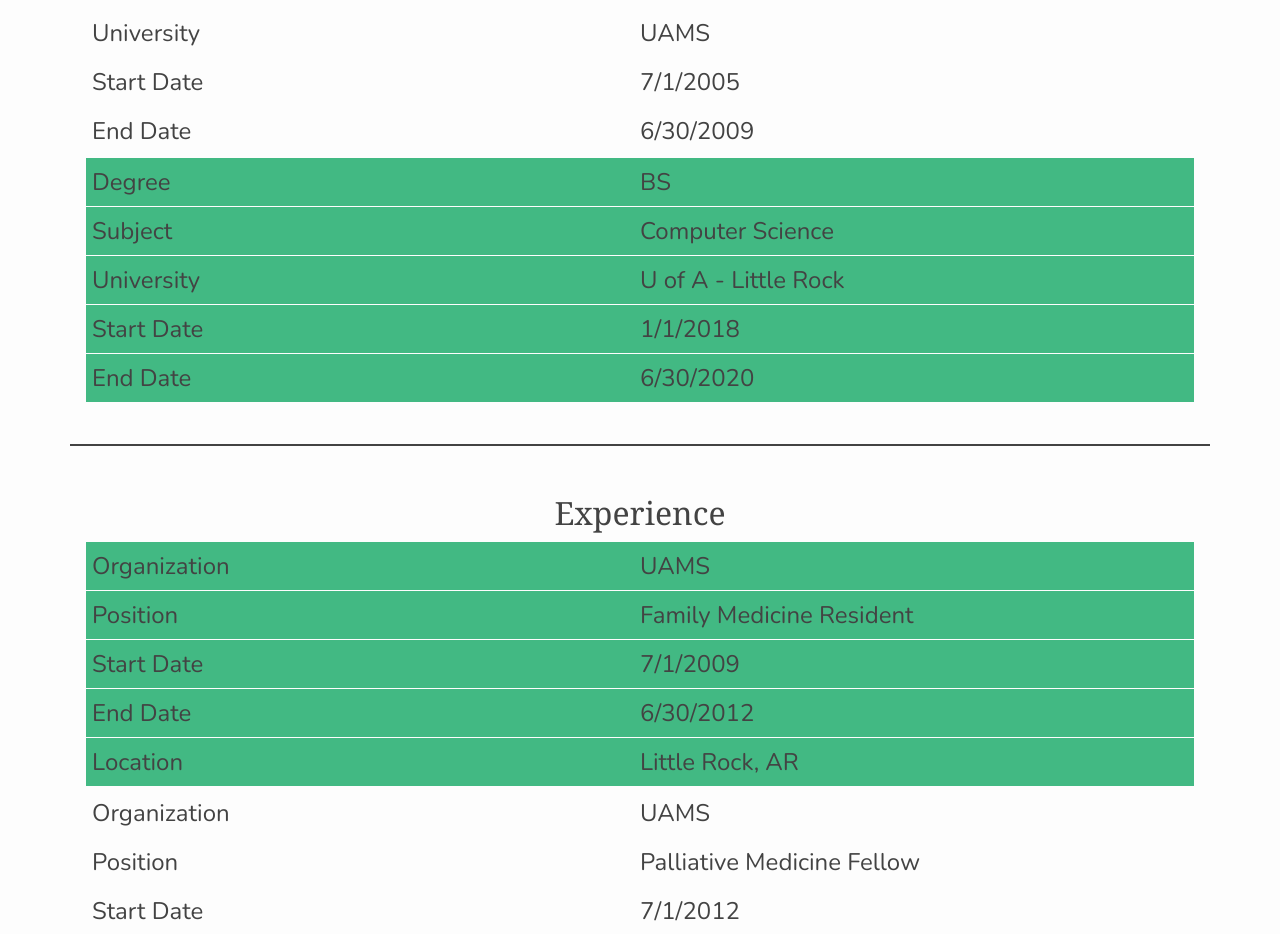
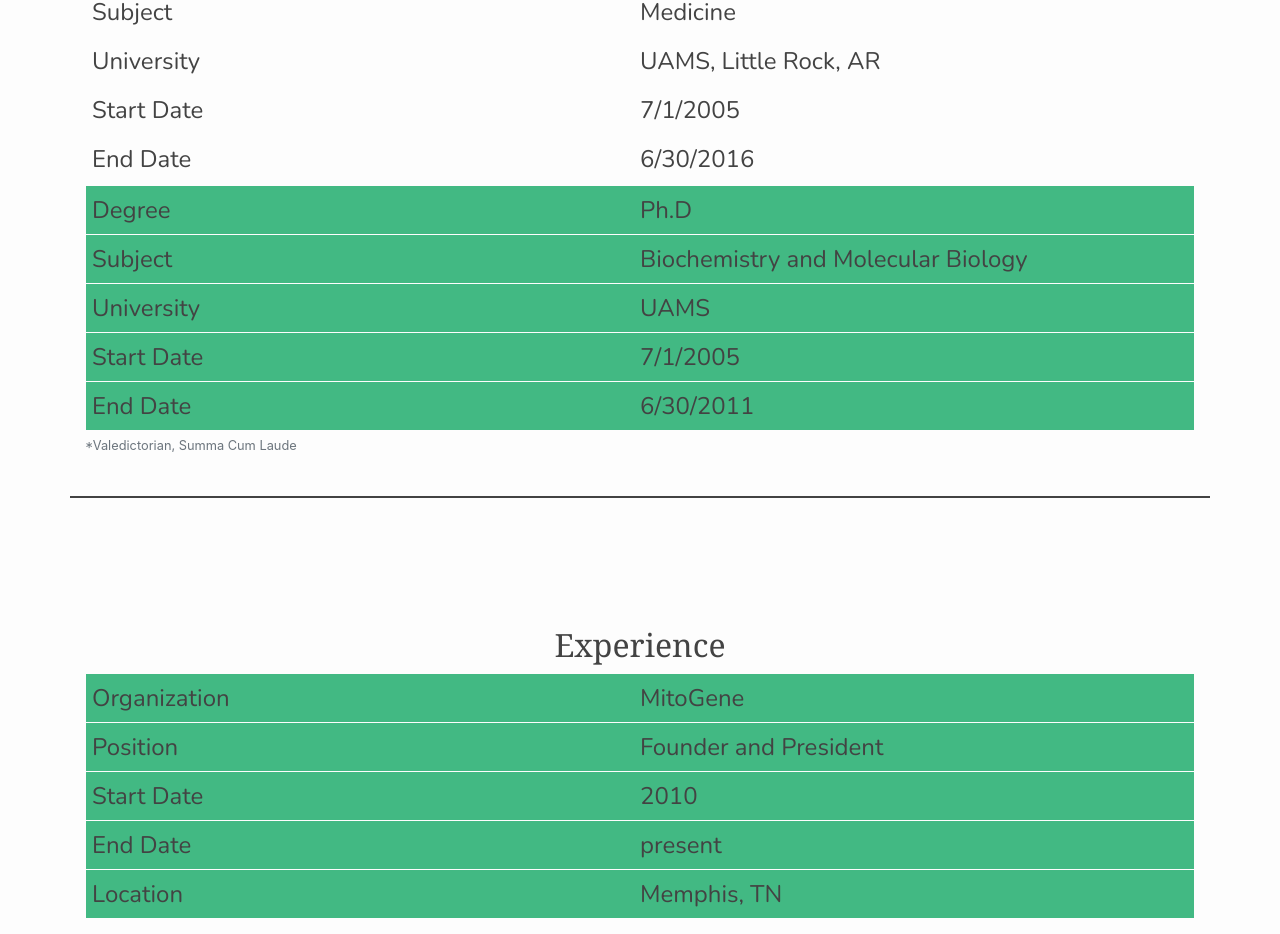
Before and after one commit to C-Smith-UALR/codycookcv, a Vue app: page / in a window 1280 px wide. Shown: the part 1718-2652 px from the top of the page. Built offline with nearby package versions, Linux system fonts and the light colour scheme; a web font is replaced by a local one.

Commit message:
added accordion/publications component

```diff
--- a/src/components/education.vue
+++ b/src/components/education.vue
@@ -1,5 +1,5 @@
 <template>
-    <section id="education">
+    <section id="education" class="mt-5">
         <div class="container clarkBorderBottom">
             <h2>Education</h2>
 
@@ -15,29 +15,33 @@
                 </thead>
                 <tbody>
                 <tr class="clarkNotHead">
-                    <td>BS</td>
-                    <td>Biochemistry</td>
-                    <td>U of A - Fayetteville</td>
+                    <td>BS*</td>
+                    <td>Biology</td>
+                    <td>UCA, Conway, AR</td>
                     <td>7/1/2001</td>
                     <td>6/30/2005</td>
                 </tr>
                 <tr class="clarkNotHead">
                     <td>MD</td>
                     <td>Medicine</td>
+                    <td>UAMS, Little Rock, AR</td>
+                    <td>7/1/2005</td>
+                    <td>6/30/2016</td>
+                </tr>
+                <tr class="clarkNotHead">
+                    <td>Ph.D</td>
+                    <td>Biochemistry and Molecular Biology</td>
                     <td>UAMS</td>
                     <td>7/1/2005</td>
-                    <td>6/30/2009</td>
+                    <td>6/30/2011</td>
                 </tr>
-                <tr class="clarkNotHead">
-                    <td>BS</td>
-                    <td>Computer Science</td>
-                    <td>U of A - Little Rock</td>
-                    <td>1/1/2018</td>
-                    <td>6/30/2020</td>
-                </tr>
+
 
                 </tbody>
             </table>
+            <small class="text-muted">
+                *Valedictorian, Summa Cum Laude
+            </small>
         </div>
 
     </section>
--- a/src/components/experience.vue
+++ b/src/components/experience.vue
@@ -15,39 +15,32 @@
                 </thead>
                 <tbody>
                 <tr class="clarkNotHead">
-                    <td>UAMS</td>
-                    <td>Family Medicine Resident</td>
-                    <td>7/1/2009</td>
-                    <td>6/30/2012</td>
-                    <td>Little Rock, AR</td>
+                    <td>MitoGene</td>
+                    <td>Founder and President</td>
+                    <td>2010</td>
+                    <td>present</td>
+                    <td>Memphis, TN</td>
                 </tr>
                 <tr class="clarkNotHead">
-                    <td>UAMS</td>
-                    <td>Palliative Medicine Fellow</td>
-                    <td>7/1/2012</td>
-                    <td>6/30/2013</td>
-                    <td>Little Rock, AR</td>
+                    <td>MitoGene</td>
+                    <td>Chief Medical Scientist</td>
+                    <td>2010</td>
+                    <td>present</td>
+                    <td>Memphis, TN</td>
                 </tr>
                 <tr class="clarkNotHead">
-                    <td>Arkansas Hospice</td>
-                    <td>Medical Director</td>
-                    <td>7/1/2013</td>
-                    <td>4/15/2016</td>
-                    <td>Little Rock, AR</td>
+                    <td>HTWO Beverage Company</td>
+                    <td>Founder and President</td>
+                    <td>2013</td>
+                    <td>present</td>
+                    <td>Memphis, TN</td>
                 </tr>
                 <tr class="clarkNotHead">
-                    <td>UAMS</td>
-                    <td>Assistant Professor</td>
-                    <td>4/16/16</td>
-                    <td>10/31/2017</td>
-                    <td>Little Rock, AR</td>
-                </tr>
-                <tr class="clarkNotHead">
-                    <td>Arkansas Hospice</td>
-                    <td>Medical Director</td>
-                    <td>1/1/2018</td>
-                    <td>7/31/2020</td>
-                    <td>Little Rock, AR</td>
+                    <td>HTWO Beverage Company</td>
+                    <td>Chief Medical Scientist</td>
+                    <td>2013</td>
+                    <td>present</td>
+                    <td>Memphis, TN</td>
                 </tr>
 
                 </tbody>
@@ -116,7 +109,9 @@
             white-space: nowrap;
         }
 
-
+        #experience {
+            padding-top: 60px;
+        }
 
 
         td:nth-of-type(1):before { content: "Organization"; }
--- a/src/components/navbar.vue
+++ b/src/components/navbar.vue
@@ -11,10 +11,10 @@
                 <b-navbar-toggle target="nav-collapse"></b-navbar-toggle>
                 <b-collapse id="nav-collapse" is-nav>
                     <b-navbar-nav class="ml-auto">
-                        <b-nav-item to="/">home</b-nav-item>
+                        <b-nav-item href="#top">home</b-nav-item>
                         <b-nav-item href="#education">education</b-nav-item>
                         <b-nav-item href="#experience">experience</b-nav-item>
-
+                        <b-nav-item href="#publications">publications</b-nav-item>
                     </b-navbar-nav>
 
 
--- /dev/null
+++ b/src/components/publications.vue
@@ -0,0 +1,71 @@
+<template>
+    <section id="publications">
+        <div class="container clarkBorderBottom">
+            <h2>Publications</h2>
+            <div class="accordion" role="tablist">
+                <b-card no-body class="mb-1">
+                    <b-card-header header-tag="header" class="p-1" role="tab">
+                        <b-button block v-b-toggle.accordion-1 variant="dark">2013</b-button>
+                    </b-card-header>
+                    <b-collapse id="accordion-1" visible accordion="my-accordion" role="tabpanel">
+                        <b-card-body>
+                            <b-card-text>{{ text }}</b-card-text>
+                        </b-card-body>
+                    </b-collapse>
+                </b-card>
+
+                <b-card no-body class="mb-1">
+                    <b-card-header header-tag="header" class="p-1" role="tab">
+                        <b-button block v-b-toggle.accordion-2 variant="dark">2012</b-button>
+                    </b-card-header>
+                    <b-collapse id="accordion-2" accordion="my-accordion" role="tabpanel">
+                        <b-card-body>
+                            <p>
+                                C.C. Cook, A. Kim, S. Terao, A.Gotoh, and M. Higuchi.  Consumption
+                                of oxygen: a mitochondrial-generated progression signal of advanced cancer.
+                                Cell Death and Disease, 3, e258.
+                            </p>
+                            <p>
+                                C.C. Cook and M. Higuchi.  The awakening of an advanced malignant cancer: an insult
+                                to the mitochondrial genome.  Biochimica et Biophysica Acta, 1820(5), 652.
+                            </p>
+                        </b-card-body>
+                    </b-collapse>
+                </b-card>
+
+                <b-card no-body class="mb-1">
+                    <b-card-header header-tag="header" class="p-1" role="tab">
+                        <b-button block v-b-toggle.accordion-3 variant="dark">2008</b-button>
+                    </b-card-header>
+                    <b-collapse id="accordion-3" accordion="my-accordion" role="tabpanel">
+                        <b-card-body>
+                            <b-card-text>{{ text }}</b-card-text>
+                        </b-card-body>
+                    </b-collapse>
+                </b-card>
+            </div>
+        </div>
+    </section>
+</template>
+
+<script>
+    export default {
+        name: "publications",
+        data() {
+            return {
+                text: `PhD Dissertation, UAMS.
+Title: The ‘re-awakening’ of a mitochondrial-generated progression
+signal in the development of advanced cancer.
+
+        `
+            }
+        }
+    }
+</script>
+
+<style scoped>
+    #publications {
+        padding-top: 60px;
+    }
+
+</style>
--- a/src/views/Home.vue
+++ b/src/views/Home.vue
@@ -65,6 +65,7 @@
     <icons></icons>
     <education></education>
     <experience></experience>
+    <publications></publications>
 
   </div><!--home-->
 
@@ -75,6 +76,7 @@
 import icons from '../components/icons'
 import education from '../components/education'
 import experience from "../components/experience";
+import publications from "../components/publications";
 
 export default {
   name: 'Home',
@@ -86,7 +88,8 @@
   components: {
     'Icons':icons,
     'Education': education,
-    'Experience': experience
+    'Experience': experience,
+    'Publications': publications
   }
 
 }
```
